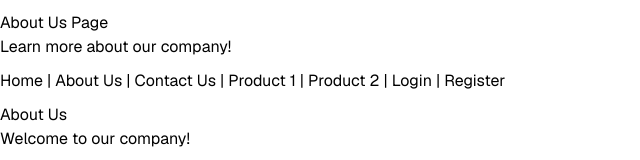
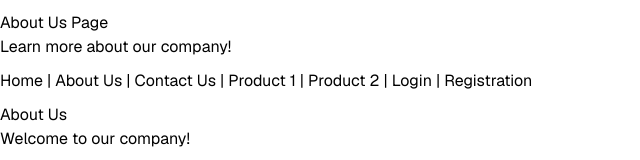
Before and after one commit to MirEashanZaman/Oil-Supply-Delivery-Management-System-Frontend, a Next.js app: page /about in a window 1280 px wide. Shown: the part 139-299 px from the top of the page, without its empty margins (0-640 px from the left). Built offline with nearby package versions, Linux system fonts and the light colour scheme.

Commit message:
Update navigation link to registration

```diff
--- a/components/navigation.tsx
+++ b/components/navigation.tsx
@@ -9,7 +9,7 @@ export default function Navigation() {
             <Link href="/products/1">Product 1</Link> |{" "}
             <Link href="/products/2">Product 2</Link> |{" "}
             <Link href="/login">Login</Link> |{" "}
-            <Link href="/register">Register</Link>
+            <Link href="/registration">Registration</Link>
         </nav>
     );
 }
```
